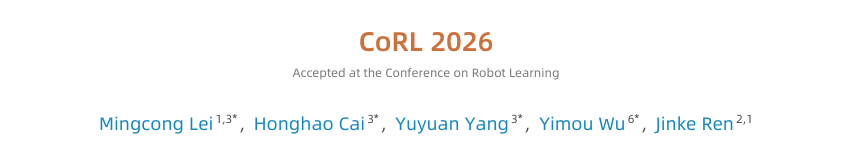
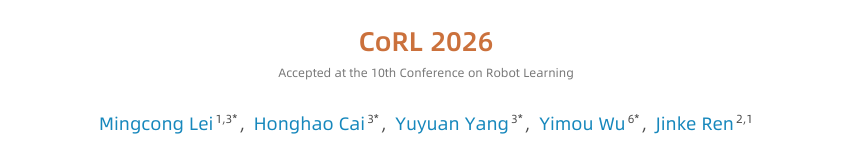
Before and after one commit to SP4595/robomemory, a Vue app: page / in a window 1280 px wide. Shown: the part 274-420 px from the top of the page, without its empty margins (214-1067 px from the left). Built offline with nearby package versions, Linux system fonts and the light colour scheme.

Commit message:
Specify the 10th Conference on Robot Learning

```diff
--- a/src/App.vue
+++ b/src/App.vue
@@ -61,7 +61,7 @@ onUnmounted(() => {
         Physical Embodied Systems
       </h1>
       <p class="publication-venue">CoRL 2026</p>
-      <p class="acceptance-note">Accepted at the Conference on Robot Learning</p>
+      <p class="acceptance-note">Accepted at the 10th Conference on Robot Learning</p>
 
       <div class="publication-authors" aria-label="Authors, in the order of the CoRL 2026 paper">
         <div v-for="(row, rowIndex) in authorRows" :key="rowIndex" class="author-row">
```
Also changed, not shown: 2 other files (tests, documents, lock files or other folders).
